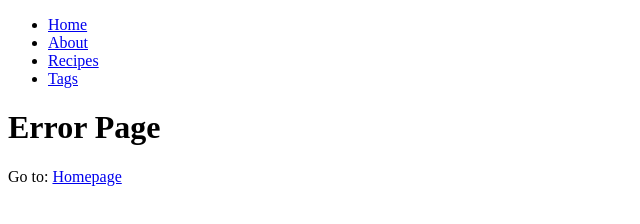
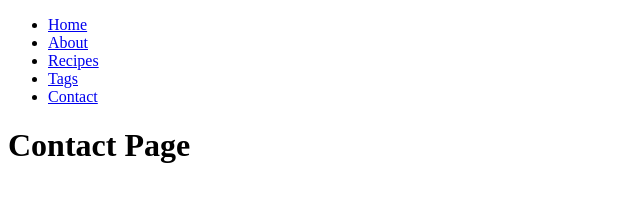
Before and after one commit to WebDevelopUa/gatsby_01, a Gatsby site: page /contact in a window 1280 px wide. Before the commit this address had no page. Shown: the whole page, without its empty margins (0-640 px from the left). Built offline with nearby package versions, Linux system fonts and the light colour scheme; Gatsby itself is replaced by a stand-in of ours.

Commit message:
Add Contact Page

```diff
--- a/src/components/Navbar.js
+++ b/src/components/Navbar.js
@@ -17,6 +17,9 @@ const Navbar = () => {
         <li>
           <Link to={`/tags`}>Tags</Link>
         </li>
+        <li>
+          <Link to={`/contact`}>Contact</Link>
+        </li>
       </ul>
     </nav>
   )
--- /dev/null
+++ b/src/pages/contact.js
@@ -0,0 +1,8 @@
+import React from "react"
+import Layout from "../components/Layout"
+
+export default function Contact() {
+  return <Layout>
+    <h1>Contact Page</h1>
+  </Layout>
+}
```
